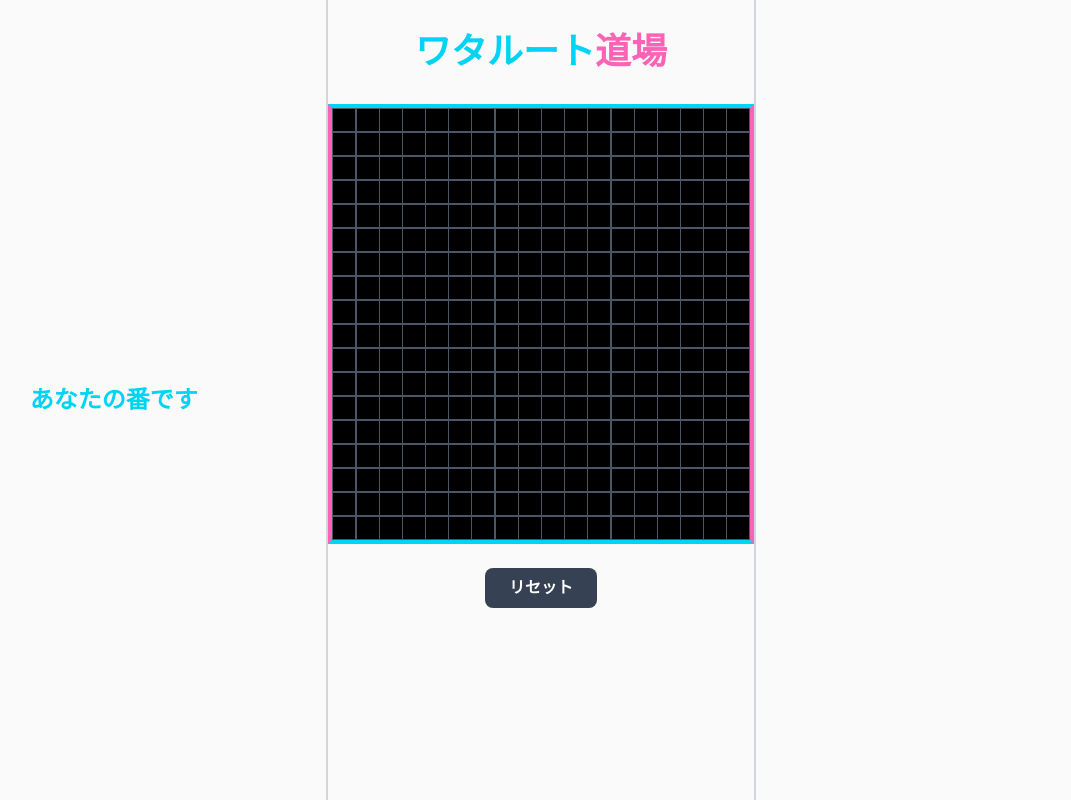
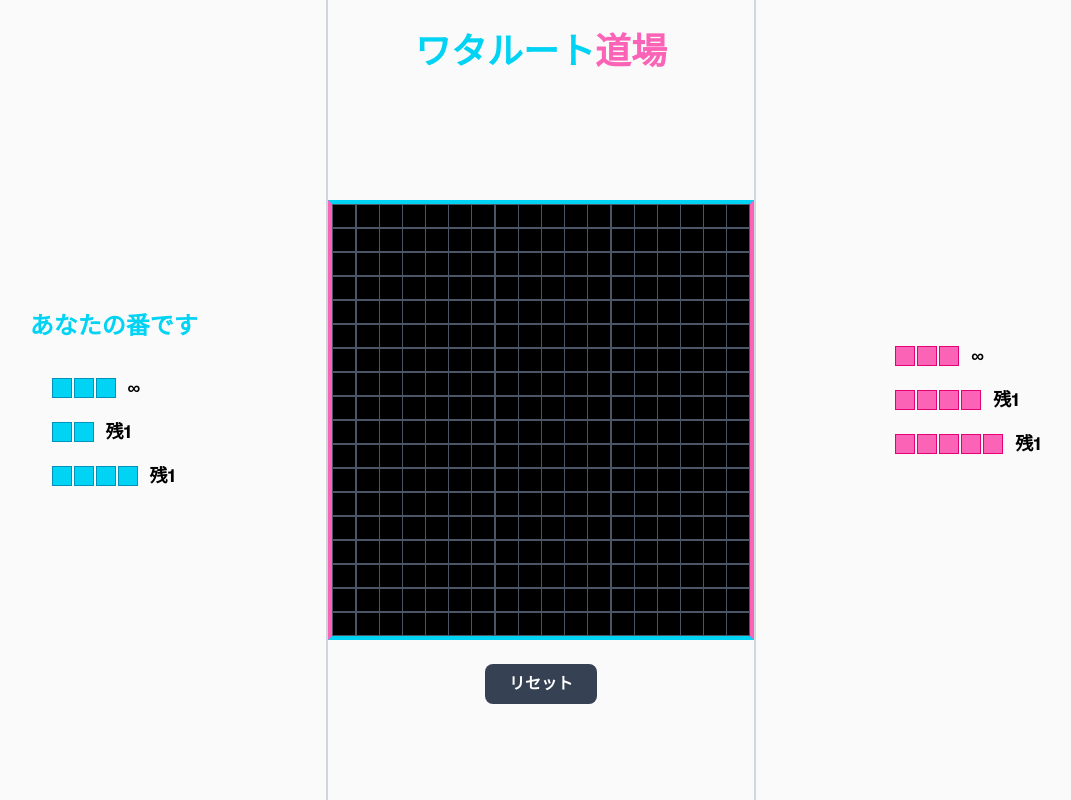
Before and after one commit to Koyo46/Wataru-to_online, a Next.js app: page / in a window 1280 px wide. Shown: the whole page, without its empty margins (99-1170 px from the left). Built offline with nearby package versions, Linux system fonts and the light colour scheme.

Commit message:
Add block management and path confirmation features in Home component

```diff
--- a/app/page.tsx
+++ b/app/page.tsx
@@ -4,32 +4,109 @@ import Image from "next/image";
 import { useState } from "react";
 
 export default function Home() {
+
   const [currentPlayer, setCurrentPlayer] = useState<1 | -1>(1);
   const [board, setBoard] = useState<number[][]>(Array.from({ length: 18 }, () => Array(18).fill(0)));
+  const [currentPath, setCurrentPath] = useState<{ row: number, col: number }[]>([]); // 現在置いてる途中の座標
+
+  // プレイヤーによって管理するブロック残数
+  const [playerBlocks, setPlayerBlocks] = useState({
+    1: { size4: 1, size5: 1 },   // 水色プレイヤー
+    [-1]: { size4: 1, size5: 1 }, // ピンクプレイヤー
+  });
 
   const handleCellClick = (row: number, col: number) => {
-    if (board[row][col] !== 0) return;
+    if (board[row][col] !== 0) return; // 既に置かれてたら無視
+
+    // もし何も置いてない状態なら、起点として置く
+    if (currentPath.length === 0) {
+      setCurrentPath([{ row, col }]);
+      const newBoard = [...board.map(row => [...row])];
+      newBoard[row][col] = currentPlayer;
+      setBoard(newBoard);
+      return;
+    }
+
+    // すでに置いている場合、currentPath内のいずれかのマスの隣でなければ無視
+    const isAdjacentToPath = currentPath.some(p =>
+      (Math.abs(p.row - row) === 1 && p.col === col) ||
+      (Math.abs(p.col - col) === 1 && p.row === row)
+    );
+
+    if (!isAdjacentToPath) return;
+
+    // すでにcurrentPathに含まれていたら無視（重複防止）
+    if (currentPath.some(p => p.row === row && p.col === col)) return;
+
+    // 一直線チェック：2マス目以降は方向を決定し、その方向に沿っているか確認
+    if (currentPath.length >= 1) {
+      const newPath = [...currentPath, { row, col }];
+
+      // すべてのマスが同じ行または同じ列にあるかチェック
+      const allSameRow = newPath.every(p => p.row === newPath[0].row);
+      const allSameCol = newPath.every(p => p.col === newPath[0].col);
+
+      if (!allSameRow && !allSameCol) return; // 一直線でない場合は無視
+    }
+
+    // 新しいマスを追加
+    const newPath = [...currentPath, { row, col }];
+    setCurrentPath(newPath);
 
     const newBoard = [...board.map(row => [...row])];
     newBoard[row][col] = currentPlayer;
     setBoard(newBoard);
-    setCurrentPlayer((-currentPlayer) as 1 | -1);
   };
 
   const handleReset = () => {
     setBoard(Array.from({ length: 18 }, () => Array(18).fill(0)));
     setCurrentPlayer(1);
+    setCurrentPath([]);
+    setPlayerBlocks({ 1: { size4: 1, size5: 1 }, [-1]: { size4: 1, size5: 1 } });
   };
 
   return (
     <div className="flex min-h-screen bg-zinc-50 font-sans dark:bg-black">
       {/* 左サイド - 水色プレイヤー */}
-      <div className="flex-1 border-r-2 border-gray-300 flex items-center justify-center">
+      <div className="flex-1 border-r-2 border-gray-300 flex flex-col items-center justify-center gap-8">
         {currentPlayer === 1 && (
           <div className="text-2xl font-bold text-cyan-400">
             あなたの番です
           </div>
         )}
+
+        {/* ブロック表示 */}
+        <div className="flex flex-col gap-4">
+          {/* 3マスブロック */}
+          <div className="flex items-center gap-3">
+            <div className="flex gap-0.5">
+              <div className="w-5 h-5 bg-cyan-400 border border-cyan-600"></div>
+              <div className="w-5 h-5 bg-cyan-400 border border-cyan-600"></div>
+              <div className="w-5 h-5 bg-cyan-400 border border-cyan-600"></div>
+            </div>
+            <span className="text-lg font-bold text-black">∞</span>
+          </div>
+
+          {/* 4マスブロック */}
+          <div className={`flex items-center gap-3 ${playerBlocks[1].size4 === 0 ? 'opacity-30' : ''}`}>
+            <div className="flex gap-0.5">
+              <div className={`w-5 h-5 border ${playerBlocks[1].size4 > 0 ? 'bg-cyan-400 border-cyan-600' : 'bg-gray-500 border-gray-600'}`}></div>
+              <div className={`w-5 h-5 border ${playerBlocks[1].size4 > 0 ? 'bg-cyan-400 border-cyan-600' : 'bg-gray-500 border-gray-600'}`}></div>
+            </div>
+            <span className="text-lg font-bold text-black">残{playerBlocks[1].size4}</span>
+          </div>
+
+          {/* 5マスブロック */}
+          <div className={`flex items-center gap-3 ${playerBlocks[1].size5 === 0 ? 'opacity-30' : ''}`}>
+            <div className="flex gap-0.5">
+              <div className={`w-5 h-5 border ${playerBlocks[1].size5 > 0 ? 'bg-cyan-400 border-cyan-600' : 'bg-gray-500 border-gray-600'}`}></div>
+              <div className={`w-5 h-5 border ${playerBlocks[1].size5 > 0 ? 'bg-cyan-400 border-cyan-600' : 'bg-gray-500 border-gray-600'}`}></div>
+              <div className={`w-5 h-5 border ${playerBlocks[1].size5 > 0 ? 'bg-cyan-400 border-cyan-600' : 'bg-gray-500 border-gray-600'}`}></div>
+              <div className={`w-5 h-5 border ${playerBlocks[1].size5 > 0 ? 'bg-cyan-400 border-cyan-600' : 'bg-gray-500 border-gray-600'}`}></div>
+            </div>
+            <span className="text-lg font-bold text-black">残{playerBlocks[1].size5}</span>
+          </div>
+        </div>
       </div>
 
       {/* メイン画面（中央） */}
@@ -42,6 +119,29 @@ export default function Home() {
           </h1>
         </div>
 
+        {/* タイル配置中なら表示 */}
+        <div className="flex justify-center items-center mt-4 mb-6 min-h-[56px]">
+          {currentPath.length > 0 ? (
+            <div className="flex gap-4 mt-2">
+              {currentPath.length > 2 && (
+                <button
+                  className="px-4 py-1 bg-cyan-600 text-white font-bold rounded hover:bg-cyan-700 transition"
+                  // onClick={handleConfirmPath} // 実装されていれば
+                >
+                  確定
+                </button>
+              )}
+              <button
+                // onClick={handleCancelPath} // 実装されていれば
+                className="px-4 py-1 bg-gray-500 text-white font-bold rounded hover:bg-gray-600 transition"
+              >
+                キャンセル
+              </button>
+            </div>
+          ) : (
+            <div className="flex gap-4 mt-2" />
+          )}
+        </div>
         {/* 18x18の盤面 */}
         <div className="grid grid-cols-18 gap-0 border-t-4 border-b-4 border-l-4 border-r-4 border-t-cyan-400 border-b-cyan-400 border-l-pink-400 border-r-pink-400">
           {Array.from({ length: 18 * 18 }).map((_, index) => {
@@ -76,12 +176,48 @@ export default function Home() {
       </div>
 
       {/* 右サイド - ピンクプレイヤー */}
-      <div className="flex-1 flex items-center justify-center">
+      <div className="flex-1 flex flex-col items-center justify-center gap-8">
         {currentPlayer === -1 && (
           <div className="text-2xl font-bold text-pink-400">
             あなたの番です
           </div>
         )}
+
+        {/* ブロック表示 */}
+        <div className="flex flex-col gap-4">
+          {/* 3マスブロック */}
+          <div className="flex items-center gap-3">
+            <div className="flex gap-0.5">
+              <div className="w-5 h-5 bg-pink-400 border border-pink-600"></div>
+              <div className="w-5 h-5 bg-pink-400 border border-pink-600"></div>
+              <div className="w-5 h-5 bg-pink-400 border border-pink-600"></div>
+            </div>
+            <span className="text-lg font-bold text-black">∞</span>
+          </div>
+
+          {/* 4マスブロック */}
+          <div className={`flex items-center gap-3 ${playerBlocks[-1].size4 === 0 ? 'opacity-30' : ''}`}>
+            <div className="flex gap-0.5">
+              <div className={`w-5 h-5 border ${playerBlocks[-1].size4 > 0 ? 'bg-pink-400 border-pink-600' : 'bg-gray-500 border-gray-600'}`}></div>
+              <div className={`w-5 h-5 border ${playerBlocks[-1].size4 > 0 ? 'bg-pink-400 border-pink-600' : 'bg-gray-500 border-gray-600'}`}></div>
+              <div className={`w-5 h-5 border ${playerBlocks[-1].size4 > 0 ? 'bg-pink-400 border-pink-600' : 'bg-gray-500 border-gray-600'}`}></div>
+              <div className={`w-5 h-5 border ${playerBlocks[-1].size4 > 0 ? 'bg-pink-400 border-pink-600' : 'bg-gray-500 border-gray-600'}`}></div>
+            </div>
+            <span className="text-lg font-bold text-black">残{playerBlocks[-1].size4}</span>
+          </div>
+
+          {/* 5マスブロック */}
+          <div className={`flex items-center gap-3 ${playerBlocks[-1].size5 === 0 ? 'opacity-30' : ''}`}>
+            <div className="flex gap-0.5">
+              <div className={`w-5 h-5 border ${playerBlocks[-1].size5 > 0 ? 'bg-pink-400 border-pink-600' : 'bg-gray-500 border-gray-600'}`}></div>
+              <div className={`w-5 h-5 border ${playerBlocks[-1].size5 > 0 ? 'bg-pink-400 border-pink-600' : 'bg-gray-500 border-gray-600'}`}></div>
+              <div className={`w-5 h-5 border ${playerBlocks[-1].size5 > 0 ? 'bg-pink-400 border-pink-600' : 'bg-gray-500 border-gray-600'}`}></div>
+              <div className={`w-5 h-5 border ${playerBlocks[-1].size5 > 0 ? 'bg-pink-400 border-pink-600' : 'bg-gray-500 border-gray-600'}`}></div>
+              <div className={`w-5 h-5 border ${playerBlocks[-1].size5 > 0 ? 'bg-pink-400 border-pink-600' : 'bg-gray-500 border-gray-600'}`}></div>
+            </div>
+            <span className="text-lg font-bold text-black">残{playerBlocks[-1].size5}</span>
+          </div>
+        </div>
       </div>
     </div>
   );
```
